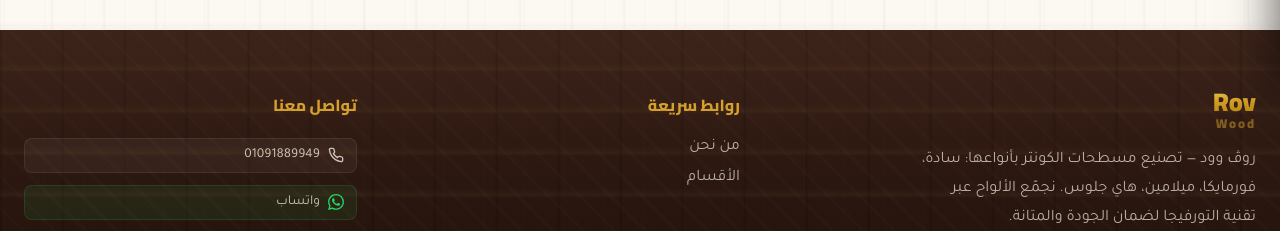
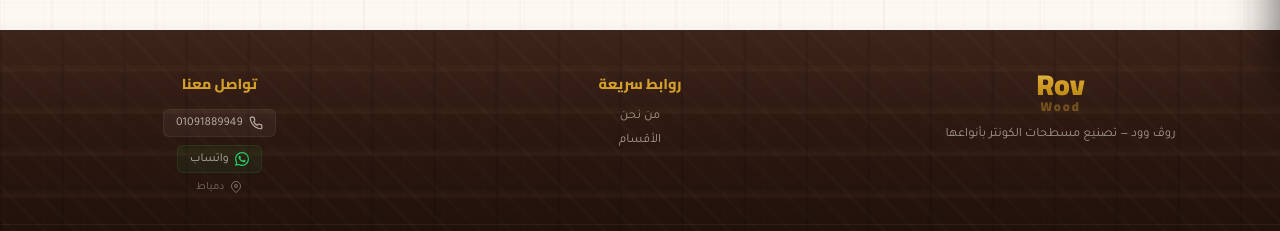
Before and after one commit to infinixacc545455-a11y/RovWood, a React (Vite) app: page /section/1 in a window 1280 px wide. Shown: the part 711-942 px from the top of the page. Built offline with nearby package versions, Linux system fonts and the light colour scheme; no server answers; the database is empty.

Commit message:
Add files via upload

```diff
--- a/src/components/Footer.jsx
+++ b/src/components/Footer.jsx
@@ -2,20 +2,20 @@
 
 export default function Footer() {
   return (
-    <footer className="wood-texture-dark" id="contact" style={{ paddingTop: 60, paddingBottom: 30, color: 'var(--sand)' }}>
+    <footer className="wood-texture-dark" id="contact" style={{ paddingTop: 40, paddingBottom: 20, color: 'var(--sand)' }}>
       <div className="container" style={{
         display: 'grid',
-        gridTemplateColumns: '1.4fr 1fr 1fr',
-        gap: 50,
+        gridTemplateColumns: 'repeat(auto-fit, minmax(200px, 1fr))',
+        gap: 30,
       }}>
-        <div>
+        <div style={{ textAlign: 'center' }}>
           <div style={{
             fontFamily: 'var(--font-display)',
             fontWeight: 900,
-            fontSize: '1.8rem',
-            marginBottom: 16,
+            marginBottom: 12,
             display: 'flex',
             flexDirection: 'column',
+            alignItems: 'center',
             lineHeight: 1,
           }}>
             <span style={{
@@ -23,43 +23,50 @@
               WebkitBackgroundClip: 'text',
               backgroundClip: 'text',
               WebkitTextFillColor: 'transparent',
-              fontSize: '1.6rem',
+              fontSize: 'clamp(1.4rem, 2.5vw, 1.8rem)',
             }}>Rov</span>
             <span style={{
-              color: 'rgba(212,160,43,0.5)',
-              fontSize: '0.8rem',
+              color: 'rgba(212,160,43,0.4)',
+              fontSize: 'clamp(0.6rem, 1vw, 0.8rem)',
               letterSpacing: '0.15em',
-              marginTop: 2,
+              marginTop: 1,
             }}>Wood</span>
           </div>
-          <p style={{ color: 'rgba(245,237,224,0.7)', maxWidth: 340 }}>
-            روڤ وود — تصنيع مسطحات الكونتر بأنواعها: سادة، فورمايكا، ميلامين، هاي جلوس.
-            نجمّع الألواح عبر تقنية التورفيجا لضمان الجودة والمتانة.
+          <p style={{
+            color: 'rgba(245,237,224,0.6)',
+            fontSize: 'clamp(0.8rem, 0.9vw, 0.95rem)',
+            maxWidth: 300,
+            margin: '0 auto',
+            lineHeight: 1.7,
+          }}>
+            روڤ وود — تصنيع مسطحات الكونتر بأنواعها
           </p>
         </div>
-        <div>
-          <h4 style={{ color: 'var(--gold-bright)', fontSize: '1rem', marginBottom: 18 }}>روابط سريعة</h4>
-          <div style={{ display: 'flex', flexDirection: 'column', gap: 12 }}>
-            <a href="#about" style={{ color: 'rgba(245,237,224,0.7)', transition: 'all 0.3s ease' }}>من نحن</a>
-            <a href="#sections" style={{ color: 'rgba(245,237,224,0.7)', transition: 'all 0.3s ease' }}>الأقسام</a>
+
+        <div style={{ textAlign: 'center' }}>
+          <h4 style={{ color: 'var(--gold-bright)', fontSize: 'clamp(0.9rem, 1vw, 1rem)', marginBottom: 12 }}>روابط سريعة</h4>
+          <div style={{ display: 'flex', flexDirection: 'column', gap: 8, alignItems: 'center' }}>
+            <a href="#about" style={{ color: 'rgba(245,237,224,0.6)', fontSize: 'clamp(0.8rem, 0.9vw, 0.9rem)', transition: 'all 0.3s ease' }}>من نحن</a>
+            <a href="#sections" style={{ color: 'rgba(245,237,224,0.6)', fontSize: 'clamp(0.8rem, 0.9vw, 0.9rem)', transition: 'all 0.3s ease' }}>الأقسام</a>
           </div>
         </div>
-        <div>
-          <h4 style={{ color: 'var(--gold-bright)', fontSize: '1rem', marginBottom: 18 }}>تواصل معنا</h4>
-          <div style={{ display: 'flex', flexDirection: 'column', gap: 12, color: 'rgba(245,237,224,0.7)' }}>
+
+        <div style={{ textAlign: 'center' }}>
+          <h4 style={{ color: 'var(--gold-bright)', fontSize: 'clamp(0.9rem, 1vw, 1rem)', marginBottom: 12 }}>تواصل معنا</h4>
+          <div style={{ display: 'flex', flexDirection: 'column', gap: 8, alignItems: 'center' }}>
             <a
               href="tel:+201091889949"
               style={{
-                color: 'rgba(245,237,224,0.8)',
+                color: 'rgba(245,237,224,0.7)',
                 transition: 'all 0.3s ease',
                 display: 'flex',
                 alignItems: 'center',
-                gap: 8,
-                padding: '8px 12px',
-                borderRadius: 8,
+                gap: 6,
+                padding: '6px 12px',
+                borderRadius: 6,
                 background: 'rgba(245,237,224,0.05)',
-                border: '1px solid rgba(245,237,224,0.08)',
-                fontSize: '0.85rem',
+                border: '1px solid rgba(245,237,224,0.06)',
+                fontSize: 'clamp(0.75rem, 0.85vw, 0.85rem)',
               }}
               onMouseEnter={(e) => {
                 e.currentTarget.style.background = 'rgba(245,237,224,0.1)'
@@ -67,10 +74,10 @@
               }}
               onMouseLeave={(e) => {
                 e.currentTarget.style.background = 'rgba(245,237,224,0.05)'
-                e.currentTarget.style.borderColor = 'rgba(245,237,224,0.08)'
+                e.currentTarget.style.borderColor = 'rgba(245,237,224,0.06)'
               }}
             >
-              <svg width="16" height="16" viewBox="0 0 24 24" fill="none" stroke="currentColor" strokeWidth="2">
+              <svg width="14" height="14" viewBox="0 0 24 24" fill="none" stroke="currentColor" strokeWidth="2">
                 <path d="M22 16.92v3a2 2 0 01-2.18 2 19.79 19.79 0 01-8.63-3.07 19.5 19.5 0 01-6-6 19.79 19.79 0 01-3.07-8.67A2 2 0 014.11 2h3a2 2 0 012 1.72c.127.96.362 1.903.7 2.81a2 2 0 01-.45 2.11L8.09 9.91a16 16 0 006 6l1.27-1.27a2 2 0 012.11-.45c.907.339 1.85.574 2.81.7A2 2 0 0122 16.92z"/>
               </svg>
               01091889949
@@ -80,31 +87,37 @@
               target="_blank"
               rel="noopener noreferrer"
               style={{
-                color: 'rgba(245,237,224,0.8)',
+                color: 'rgba(245,237,224,0.7)',
                 transition: 'all 0.3s ease',
                 display: 'flex',
                 alignItems: 'center',
-                gap: 8,
-                padding: '8px 12px',
-                borderRadius: 8,
-                background: 'rgba(37,211,102,0.08)',
-                border: '1px solid rgba(37,211,102,0.15)',
-                fontSize: '0.85rem',
+                gap: 6,
+                padding: '6px 12px',
+                borderRadius: 6,
+                background: 'rgba(37,211,102,0.06)',
+                border: '1px solid rgba(37,211,102,0.1)',
+                fontSize: 'clamp(0.75rem, 0.85vw, 0.85rem)',
               }}
               onMouseEnter={(e) => {
-                e.currentTarget.style.background = 'rgba(37,211,102,0.15)'
+                e.currentTarget.style.background = 'rgba(37,211,102,0.12)'
               }}
               onMouseLeave={(e) => {
-                e.currentTarget.style.background = 'rgba(37,211,102,0.08)'
+                e.currentTarget.style.background = 'rgba(37,211,102,0.06)'
               }}
             >
-              <svg width="16" height="16" viewBox="0 0 24 24" fill="#25D366">
+              <svg width="14" height="14" viewBox="0 0 24 24" fill="#25D366">
                 <path d="M17.472 14.382c-.297-.149-1.758-.867-2.03-.967-.273-.099-.471-.148-.67.15-.197.297-.767.966-.94 1.164-.173.199-.347.223-.644.075-.297-.15-1.255-.463-2.39-1.475-.883-.788-1.48-1.761-1.653-2.059-.173-.297-.018-.458.13-.606.134-.133.298-.347.446-.52.149-.174.198-.298.298-.497.099-.198.05-.371-.025-.52-.075-.149-.669-1.612-.916-2.207-.242-.579-.487-.5-.669-.51-.173-.008-.371-.01-.57-.01-.198 0-.52.074-.792.372-.272.297-1.04 1.016-1.04 2.479 0 1.462 1.065 2.875 1.213 3.074.149.198 2.096 3.2 5.077 4.487.709.306 1.262.489 1.694.625.712.227 1.36.195 1.871.118.571-.085 1.758-.719 2.006-1.413.248-.694.248-1.289.173-1.413-.074-.124-.272-.198-.57-.347m-5.421 7.403h-.004a9.87 9.87 0 01-5.031-1.378l-.361-.214-3.741.982.998-3.648-.235-.374a9.86 9.86 0 01-1.51-5.26c.001-5.45 4.436-9.884 9.888-9.884 2.64 0 5.122 1.03 6.988 2.898a9.825 9.825 0 012.893 6.994c-.003 5.45-4.437 9.884-9.885 9.884m8.413-18.297A11.815 11.815 0 0012.05 0C5.495 0 .16 5.335.157 11.892c0 2.096.547 4.142 1.588 5.945L.057 24l6.305-1.654a11.882 11.882 0 005.683 1.448h.005c6.554 0 11.89-5.335 11.893-11.893a11.821 11.821 0 00-3.48-8.413z"/>
               </svg>
               واتساب
             </a>
-            <span style={{ display: 'flex', alignItems: 'center', gap: 8, color: 'rgba(245,237,224,0.5)', fontSize: '0.85rem' }}>
-              <svg width="14" height="14" viewBox="0 0 24 24" fill="none" stroke="currentColor" strokeWidth="2">
+            <span style={{
+              display: 'flex',
+              alignItems: 'center',
+              gap: 6,
+              color: 'rgba(245,237,224,0.4)',
+              fontSize: 'clamp(0.7rem, 0.8vw, 0.8rem)'
+            }}>
+              <svg width="12" height="12" viewBox="0 0 24 24" fill="none" stroke="currentColor" strokeWidth="2">
                 <path d="M21 10c0 7-9 13-9 13s-9-6-9-13a9 9 0 0118 0z"/>
                 <circle cx="12" cy="10" r="3"/>
               </svg>
@@ -113,8 +126,8 @@
           </div>
         </div>
       </div>
-      <div style={{ borderTop: '1px solid rgba(245,237,224,0.06)', marginTop: 40, paddingTop: 20 }}>
-        <p style={{ textAlign: 'center', color: 'rgba(245,237,224,0.35)', fontSize: '0.85rem' }}>
+      <div style={{ borderTop: '1px solid rgba(245,237,224,0.06)', marginTop: 30, paddingTop: 16 }}>
+        <p style={{ textAlign: 'center', color: 'rgba(245,237,224,0.3)', fontSize: 'clamp(0.7rem, 0.8vw, 0.8rem)' }}>
           © {new Date().getFullYear()} Rov Wood
         </p>
       </div>
```
